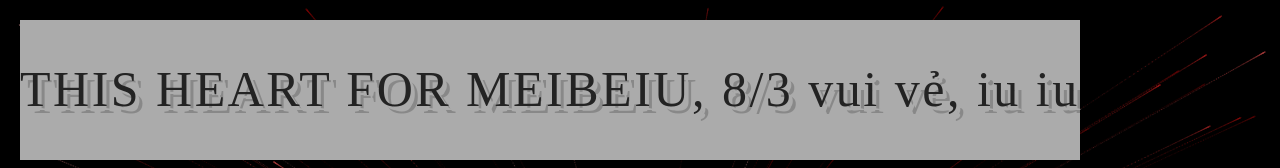
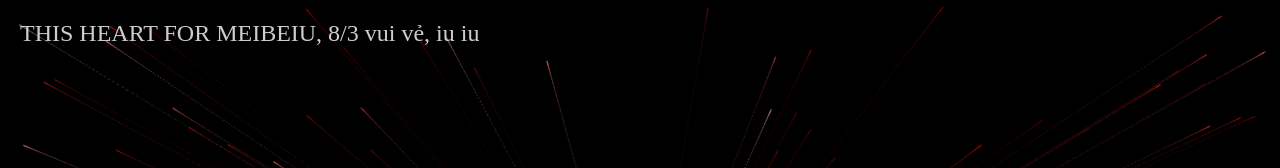
Before and after one commit to nguyenthanhtri1998/tim, a website: page index.html in a window 1280 px wide. Shown: the top 168 px of the page. Drawn offline with Linux system fonts and the light colour scheme; animation ran at ten frames a second.

Commit message:
Update index.html
a

```diff
--- a/index.html
+++ b/index.html
@@ -221,7 +221,8 @@ canvas {
         if (s === 'complete' || s === 'loaded' || s === 'interactive') init();
         else document.addEventListener('DOMContentLoaded', init, false);
     </script>
-       <div class="header-text">THIS HEART FOR MEIBEIU, 8/3 vui vẻ, iu iu</div>
+
+   <div class="header-text2" style="position: absolute; top: 20px; left: 20px; color: white; font-size: 24px;">THIS HEART FOR MEIBEIU, 8/3 vui vẻ, iu iu</div>
     <div class="heart">
         <div class="left"></div>
         <div class="right"></div>
```
